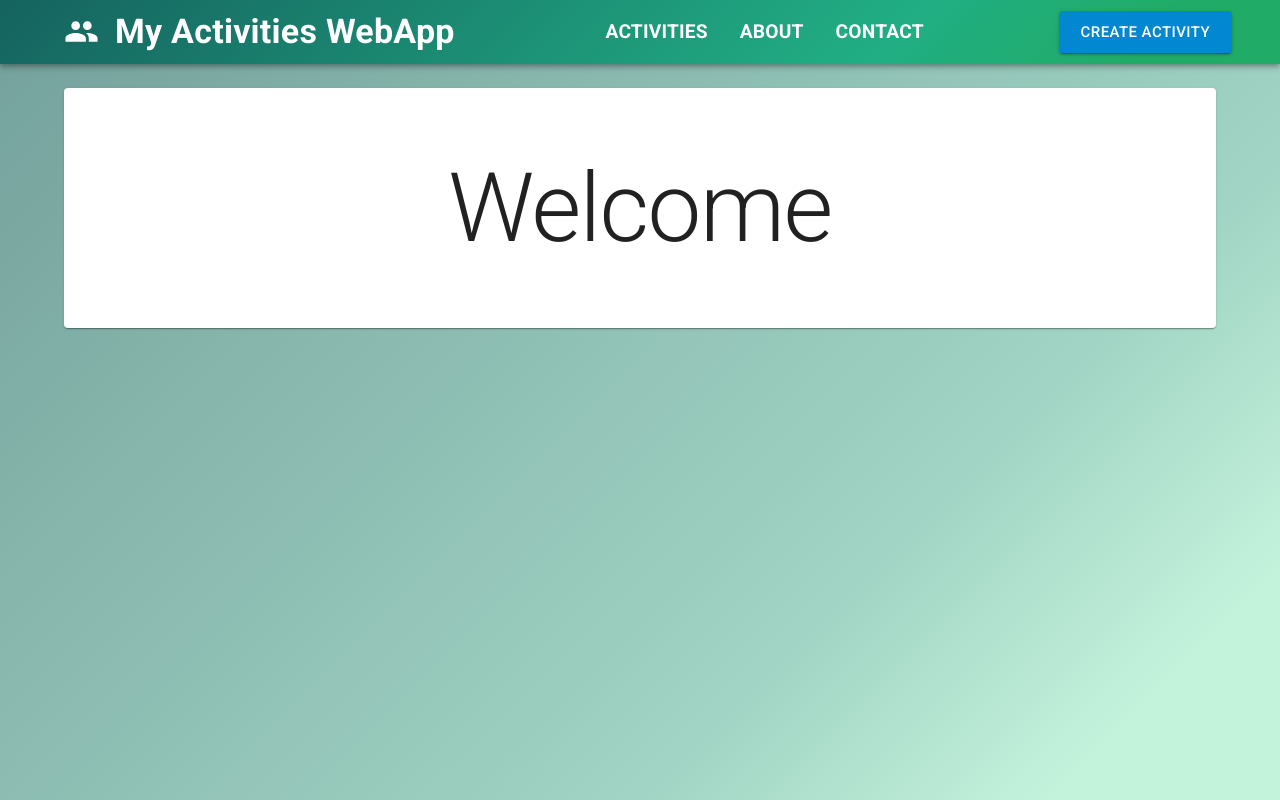
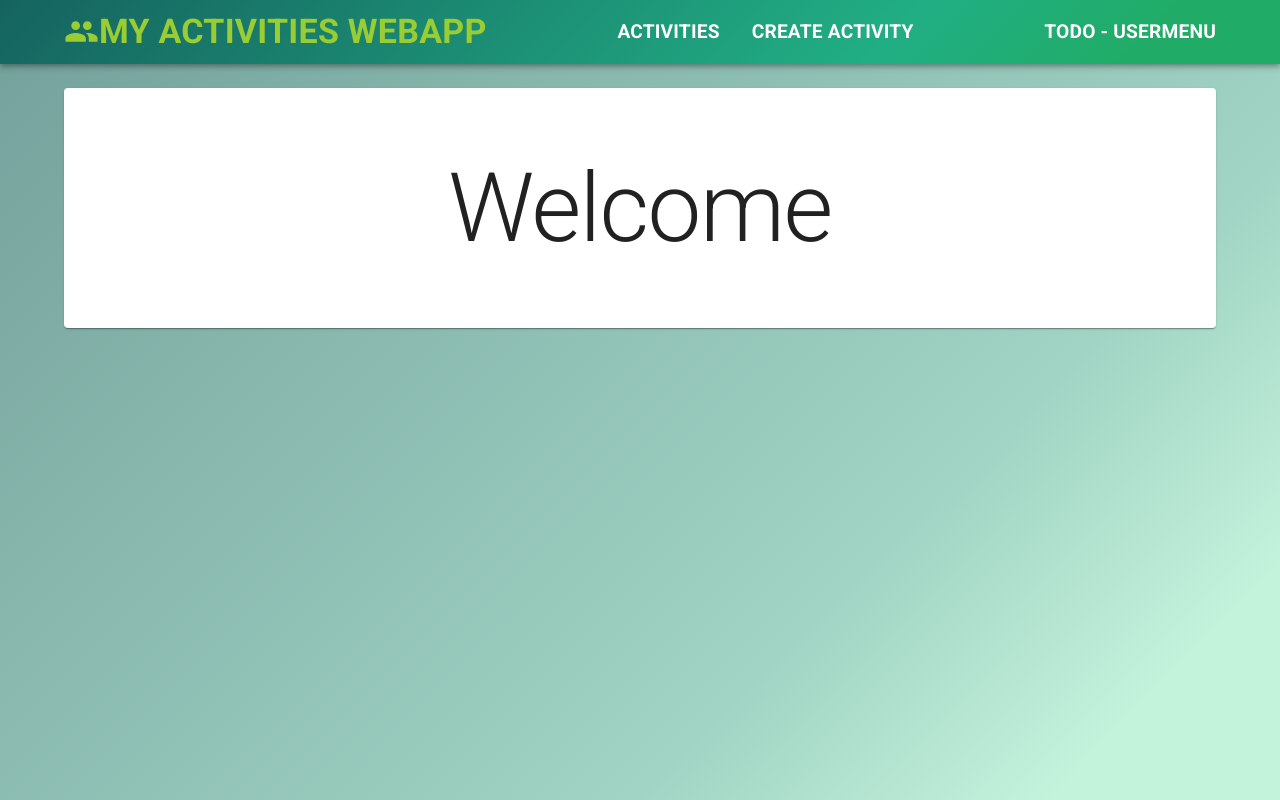
Before and after one commit to danielmusselwhite/ActivityWebApp, a React (Vite) app in the folder Client/: page / in a window 1280 px wide. Built offline with nearby package versions, Linux system fonts and the light colour scheme.

Commit message:
Add - Routing based navigation

```diff
--- /dev/null
+++ b/Client/src/app/app/shared/components/MenuItemLink.tsx
@@ -0,0 +1,23 @@
+import { NavLink } from "react-router";
+import { MenuItem } from '@mui/material';
+import type { ReactNode } from "react";
+
+// children = child frags from within it
+export default function MenuItemLink({children, to}: {children: ReactNode, to: string}) {
+  return (
+    <MenuItem
+        component={NavLink}to={to}
+        sx={{
+            fontSize: '1.2rem',
+            textTransform: 'uppercase',
+            fontWeight:'bold',
+            color: 'inherit',
+            '&.active': {
+                color: "yellowgreen"
+            }
+        }}
+    >
+        {children}
+    </MenuItem>
+  )
+}
--- a/Client/src/app/layout/NavBar.tsx
+++ b/Client/src/app/layout/NavBar.tsx
@@ -1,5 +1,7 @@
 import { AppBar, Box, Button, Container, MenuItem, Toolbar, Typography } from '@mui/material'
 import { Group } from "@mui/icons-material"
+import { NavLink } from 'react-router'
+import MenuItemLink from '../app/shared/components/MenuItemLink'
 
 export default function NavBar() {
   return (
@@ -8,26 +10,24 @@ export default function NavBar() {
             <Container maxWidth='xl'>
                 <Toolbar sx={{display: 'flex', justifyContent: 'space-between'}}>
                     <Box>
-                        <MenuItem sx={{display: 'flex', gap:2}}>
+                        <MenuItemLink to='/'>
                             <Group fontSize="large" />
                             <Typography variant="h4" fontWeight="bold">My Activities WebApp</Typography>
-                        </MenuItem>
+                        </MenuItemLink>
                     </Box>
 
                     <Box sx={{display: 'flex'}}>
-                        <MenuItem sx={{display: 'flex', gap:2}}>
+                        <MenuItemLink to='/activities'>
                             <Typography fontSize="1.2rem" fontWeight="bold" textTransform="uppercase">Activities</Typography>
+                        </MenuItemLink>
+
+                        <MenuItemLink to='/createActivity'>
+                            <Typography fontSize="1.2rem" fontWeight="bold" textTransform="uppercase" >Create Activity</Typography>
+                        </MenuItemLink>
+                    </Box>
+                        <MenuItem>
+                            <Typography fontSize="1.2rem" fontWeight="bold" textTransform="uppercase" >ToDo - UserMenu</Typography>
                         </MenuItem>
-
-                        <MenuItem sx={{display: 'flex', gap:2}}>
-                            <Typography fontSize="1.2rem" fontWeight="bold" textTransform="uppercase">About</Typography>
-                        </MenuItem>
-
-                        <MenuItem sx={{display: 'flex', gap:2}}>
-                            <Typography fontSize="1.2rem" fontWeight="bold" textTransform="uppercase">Contact</Typography>
-                        </MenuItem>
-                    </Box>
-                    <Button size="large" variant="contained" color="info" onClick={() => {}}>Create Activity</Button>
                 </Toolbar>
             </Container>
         </AppBar>
--- a/Client/src/features/activities/dashboard/ActivityList.tsx
+++ b/Client/src/features/activities/dashboard/ActivityList.tsx
@@ -1,7 +1,7 @@
 import { Box } from '@mui/material'
 import ActivityCard from '../ActivityCard'
 import { useActivities } from '../../../lib/hooks/useActivities';
-import LoadingFrag from '../../utilities/LoadingFrag';
+import LoadingFrag from '../../../app/app/shared/components/LoadingFrag';
 
 export default function ActivityList() {
   const {activities, isPending} = useActivities(); // using our custom hook to get activities and ispending state
```
Also changed, not shown: Client/src/app/app/shared/components/LoadingFrag.tsx (renamed from Client/src/features/utilities/LoadingFrag.tsx).
